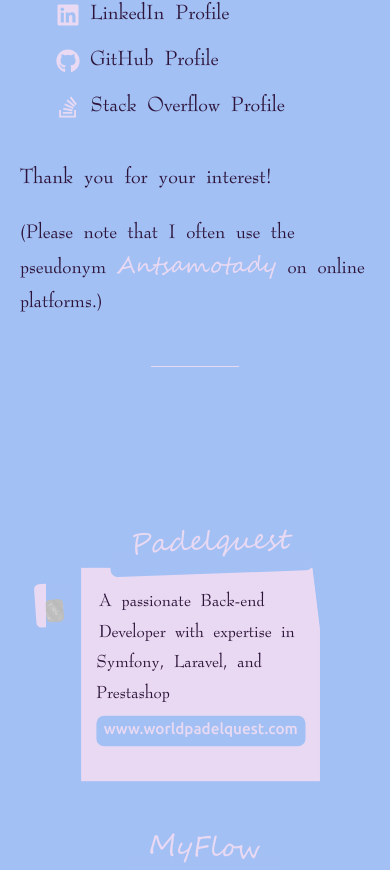
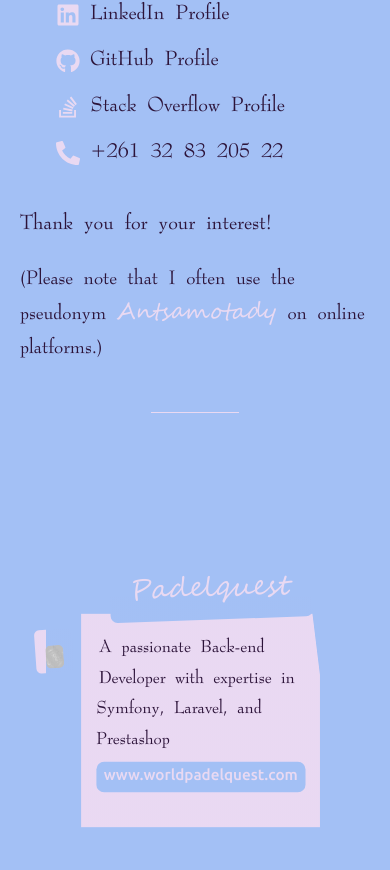
Before and after one commit to Antsamotady/ResumePortfolio, a React (Create React App) app: page /contact in a window 390 px wide. Shown: the part 839-1709 px from the top of the page. Built offline with nearby package versions, Linux system fonts and the light colour scheme; no server answers.

Commit message:
Add phone number

```diff
--- a/src/Components/Pages/Contact.js
+++ b/src/Components/Pages/Contact.js
@@ -4,8 +4,7 @@
 import emailjs from '@emailjs/browser';
 import dotenv from 'dotenv';
 import { Form, Button } from 'react-bootstrap';
-import { FaLinkedin, FaGithub, FaStackOverflow } from 'react-icons/fa';
-import { FiDribbble } from 'react-icons/fi';
+import { FaLinkedin, FaGithub, FaStackOverflow, FaPhoneAlt } from 'react-icons/fa';
 
 import '../../Stylesheets/contact.css';
 
@@ -89,9 +88,19 @@
             </a>
             {t('contactStackOverflow')}
           </li>
+          <li>
+            <a
+              title="My StackOverflow profile"
+              href="https://stackoverflow.com/users/9532910/antsamotady"
+            >
+              <FaPhoneAlt className="icon" />
+            </a>
+            +261 32 83 205 22
+          </li>
         </ul>
 
         <p>{t('contactThanks')}</p>
+
         <p
           dangerouslySetInnerHTML={{
             __html: t('contactNote').replace(
```
